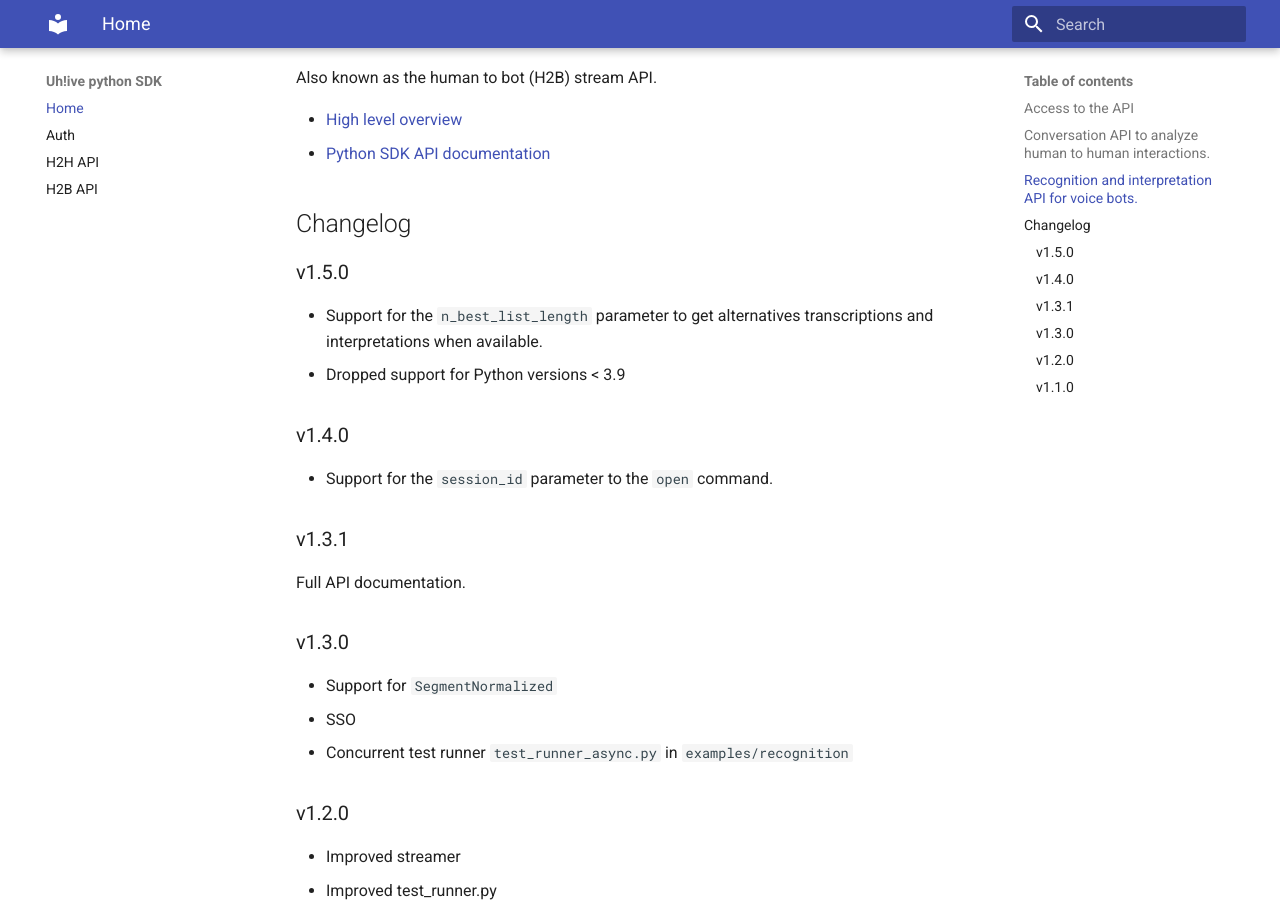
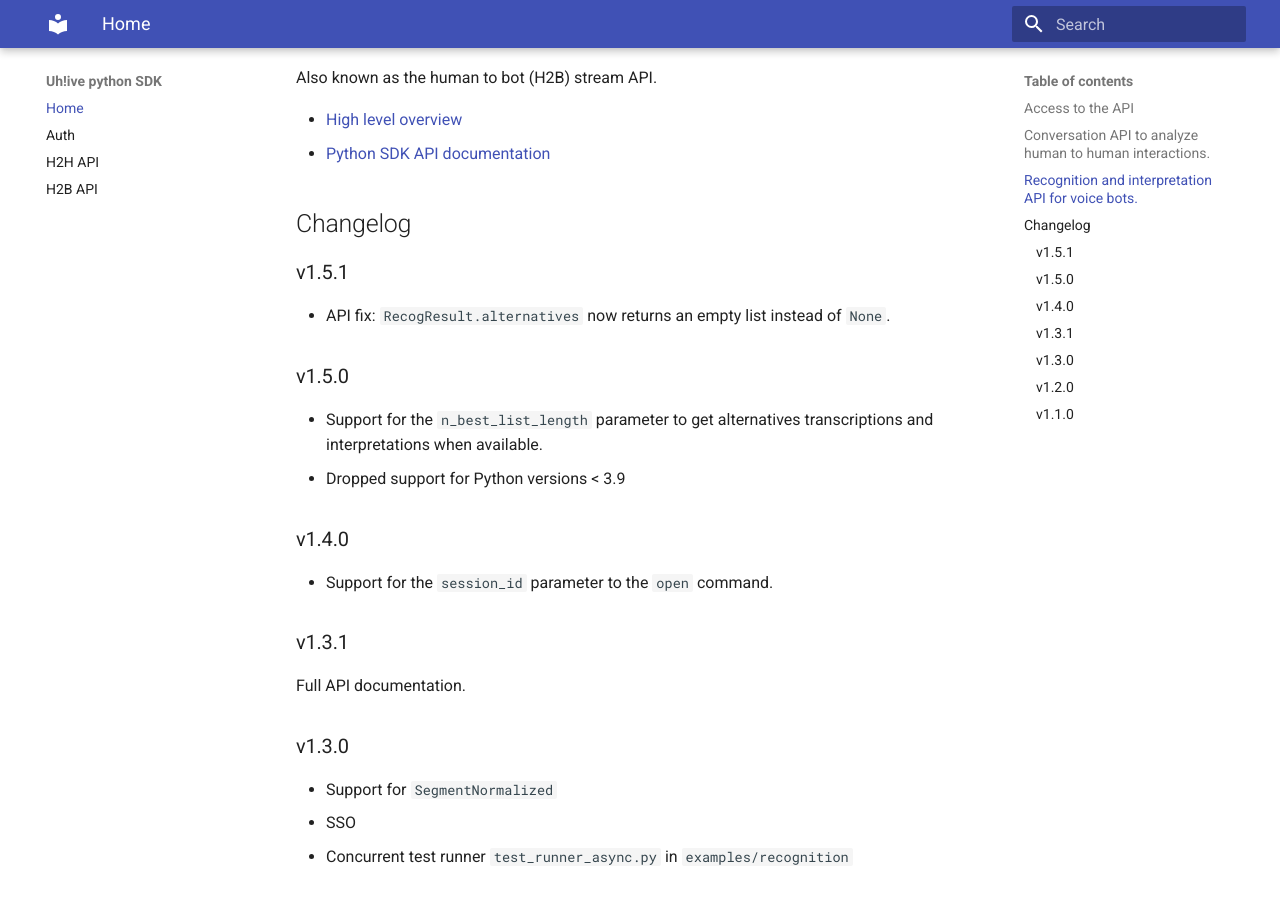
Before and after one commit to uhlive/python-sdk, an MkDocs documentation site: the page built from docs/index.md, in a window 1280 px wide and 900 px high, scrolled down 1767 px. Built offline with MkDocs 1.6.1 and Material for MkDocs 9.7.7, drawn with Linux system fonts in a browser that asks for light colours.

Commit message:
Updated Changelog.

```diff
--- a/docs/index.md
+++ b/docs/index.md
@@ -84,6 +84,10 @@
 
 ## Changelog
 
+### v1.5.1
+
+* API fix: `RecogResult.alternatives` now returns an empty list instead of `None`.
+
 ### v1.5.0
 
 * Support for the `n_best_list_length` parameter to get alternatives transcriptions and interpretations
```
